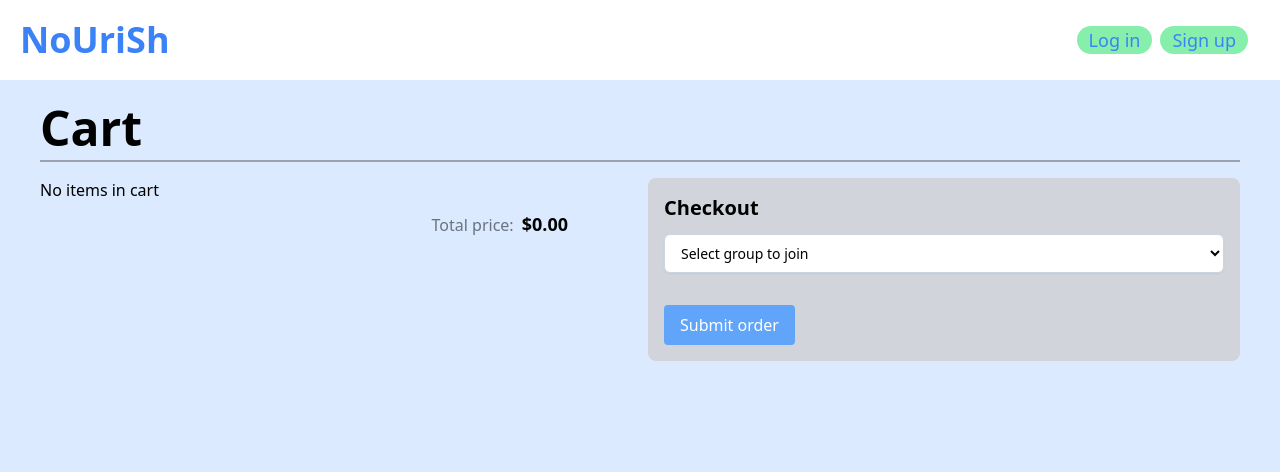
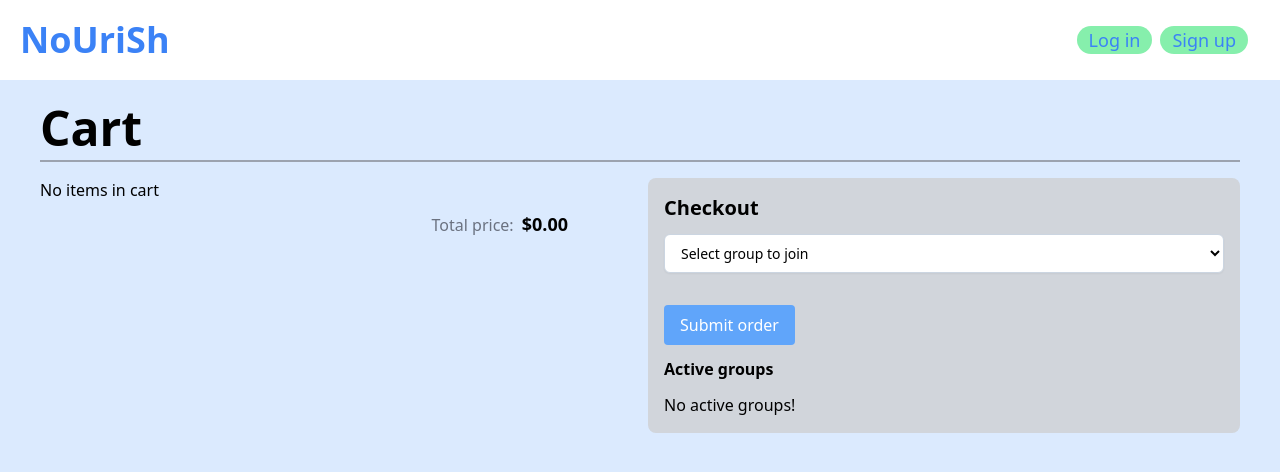
Before and after one commit to DesSnowy/NoUriSh, a React (Create React App) app in the folder frontend/: page /cart in a window 1280 px wide. Shown: the top 472 px of the page. Built offline with nearby package versions, Linux system fonts and the light colour scheme.

Commit message:
view profile of group order starter

```diff
--- a/frontend/src/pages/Cart.js
+++ b/frontend/src/pages/Cart.js
@@ -4,6 +4,7 @@ import { useParams } from "react-router-dom";
 import { CartContext } from "../context/CartContext";
 import { useAuthContext } from "../hooks/useAuthContext";
 import { toast } from "react-toastify";
+import ViewProfileButton from '../components/ViewProfileButton';
 
 const BASE_API_URL = process.env.REACT_APP_API_URL;
 
@@ -175,6 +176,24 @@ const Cart = () => {
             </button>
             {error && <div className="error">{error}</div>}
           </form>
+
+          <h3 className="text-large font-semibold">Active groups</h3>
+          {groups.length === 0 ? (
+            <div className="">
+              No active groups!
+            </div>
+          ) : (
+            groups.map((group) => (
+              <div className="mb-2" key={group.id} value={group.id}>
+                {group.id}
+                <ViewProfileButton
+                  email={group.email}
+                  token={user.token}
+                />
+              </div>
+            ))
+          )}
+
         </div>
       </div>
     </section>
--- a/frontend/src/pages/MyOrders.js
+++ b/frontend/src/pages/MyOrders.js
@@ -1,6 +1,7 @@
 import React, { useEffect, useState } from 'react';
 import { useAuthContext } from "../hooks/useAuthContext";
 import OrderDetails from '../components/OrderDetails';
+import ViewProfileButton from '../components/ViewProfileButton';
 
 const BASE_API_URL = process.env.REACT_APP_API_URL;
 
@@ -45,6 +46,10 @@ const MyOrders = () => {
           {orders.slice().reverse().map(order => (
             <div className="ml-10 w-96 flex flex-col items-start gap-4 mb-4 p-4 border border-gray-300 bg-white rounded-lg shadow-lg">
               <OrderDetails key={order.id} order = {order} />
+              <ViewProfileButton
+                email={order.email}
+                token={user.token}
+              />
             </div>
           ))}
         </div>
```
